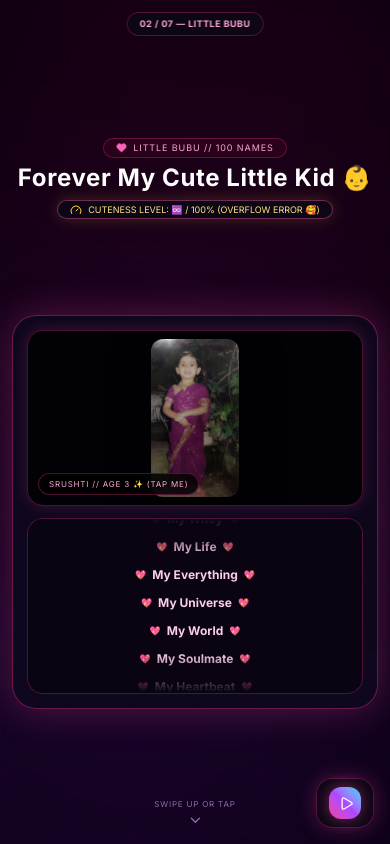
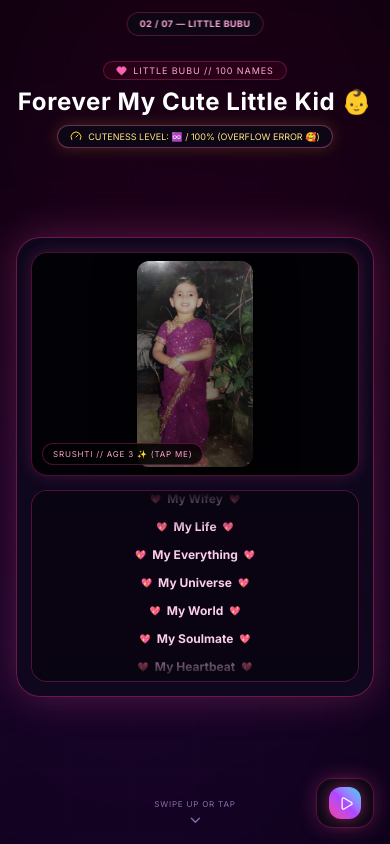
Before and after one commit to elevatesearch7/srushti-love, a Next.js app: page / in a window 390 px wide. Both pictures are taken after a click on the button "SWIPE UP OR TAP". Built offline with nearby package versions, Linux system fonts and the light colour scheme.

Commit message:
Expanded Little Bubu image and scrolling words heights for mobile fill

```diff
--- a/app/page.tsx
+++ b/app/page.tsx
@@ -757,28 +757,31 @@ export default function BubuWebsite() {
               </div>
             )}
 
-            {/* SECTION 1: LITTLE BUBU */}
+            {/* SECTION 1: LITTLE BUBU (EVENLY SPACED & STRETCHED) */}
             {activeSection === 1 && (
-              <div className="w-full space-y-2 sm:space-y-4 h-full flex flex-col justify-evenly py-2">
-                <div className="text-center shrink-0 space-y-1">
+              <div className="w-full h-full flex flex-col justify-evenly items-center py-4 sm:py-6 px-1">
+                {/* Header */}
+                <div className="text-center shrink-0 space-y-1.5">
                   <div className="inline-flex items-center gap-1.5 px-3 py-0.5 rounded-full border border-pink-500/30 bg-pink-950/30 backdrop-blur-md">
                     <Heart size={11} className="text-pink-400 fill-pink-400" />
-                    <span className="text-[9px] font-mono text-pink-300 tracking-widest uppercase">LITTLE BUBU // 100 NAMES</span>
+                    <span className="text-[9px] sm:text-[10px] font-mono text-pink-300 tracking-widest uppercase">LITTLE BUBU // 100 NAMES</span>
                   </div>
                   <h2 className="text-2xl sm:text-4xl font-bold text-white tracking-wide">
                     Forever My Cute Little Kid 👶
                   </h2>
 
-                  <div className="inline-flex items-center gap-1.5 bg-[#0d0714]/90 border border-pink-400/40 px-3 py-0.5 rounded-full text-[9px] sm:text-[10px] font-mono text-amber-200 shadow-[0_0_15px_rgba(251,191,36,0.2)]">
+                  <div className="inline-flex items-center gap-1.5 bg-[#0d0714]/90 border border-pink-400/40 px-3 py-1 rounded-full text-[9px] sm:text-[10px] font-mono text-amber-200 shadow-[0_0_15px_rgba(251,191,36,0.2)]">
                     <Gauge size={12} className="text-amber-300 animate-spin" />
                     <span>CUTENESS LEVEL: ♾️ / 100% (OVERFLOW ERROR 🥰)</span>
                   </div>
                 </div>
 
-                <div className="grid grid-cols-1 md:grid-cols-2 gap-3 sm:gap-6 items-center max-w-3xl mx-auto w-full bg-[#0f081d]/90 border border-pink-500/40 rounded-3xl p-3.5 sm:p-6 backdrop-blur-2xl shadow-[0_0_40px_rgba(236,72,153,0.3)]">
+                {/* Main Glass Card with Stretched Photo & Words */}
+                <div className="grid grid-cols-1 md:grid-cols-2 gap-3.5 sm:gap-6 items-center max-w-3xl mx-auto w-full bg-[#0f081d]/90 border border-pink-500/40 rounded-3xl p-3.5 sm:p-6 backdrop-blur-2xl shadow-[0_0_40px_rgba(236,72,153,0.3)] my-auto">
+                  {/* Stretched Baby Photo Box */}
                   <div
                     onClick={handleBabyTap}
-                    className="relative w-full h-44 sm:h-80 rounded-2xl overflow-hidden border border-pink-500/30 shadow-[0_0_15px_rgba(236,72,153,0.2)] bg-black/80 flex items-center justify-center p-2 cursor-pointer group select-none transition-transform duration-300 hover:scale-[1.02]"
+                    className="relative w-full h-56 sm:h-80 rounded-2xl overflow-hidden border border-pink-500/30 shadow-[0_0_15px_rgba(236,72,153,0.2)] bg-black/80 flex items-center justify-center p-2 cursor-pointer group select-none transition-transform duration-300 hover:scale-[1.02]"
                   >
                     <img
                       src="/bachi.jpeg"
@@ -786,7 +789,7 @@ export default function BubuWebsite() {
                       className="max-h-full max-w-full object-contain rounded-xl drop-shadow-[0_10px_20px_rgba(0,0,0,0.8)]"
                       onError={(e) => { (e.currentTarget as HTMLImageElement).src = fallbacks[0]; }}
                     />
-                    <span className="absolute bottom-2.5 left-2.5 bg-black/80 backdrop-blur-md border border-pink-500/30 text-[8px] font-mono px-2.5 py-1 rounded-full text-pink-300 tracking-widest uppercase">
+                    <span className="absolute bottom-2.5 left-2.5 bg-black/80 backdrop-blur-md border border-pink-500/30 text-[8px] sm:text-[9px] font-mono px-2.5 py-1 rounded-full text-pink-300 tracking-widest uppercase z-10">
                       SRUSHTI // AGE 3 ✨ (TAP ME)
                     </span>
 
@@ -804,7 +807,8 @@ export default function BubuWebsite() {
                     </AnimatePresence>
                   </div>
 
-                  <div className="relative h-44 sm:h-80 rounded-2xl overflow-hidden border border-pink-500/30 bg-[#090412]/90 p-3 sm:p-4 flex flex-col justify-center">
+                  {/* Stretched Continuous Moving Words Box */}
+                  <div className="relative h-48 sm:h-80 rounded-2xl overflow-hidden border border-pink-500/30 bg-[#090412]/90 p-3 sm:p-4 flex flex-col justify-center">
                     <div className="pointer-events-none absolute inset-x-0 top-0 h-10 bg-gradient-to-b from-[#090412] to-transparent z-10" />
                     <div className="pointer-events-none absolute inset-x-0 bottom-0 h-10 bg-gradient-to-t from-[#090412] to-transparent z-10" />
 
```
